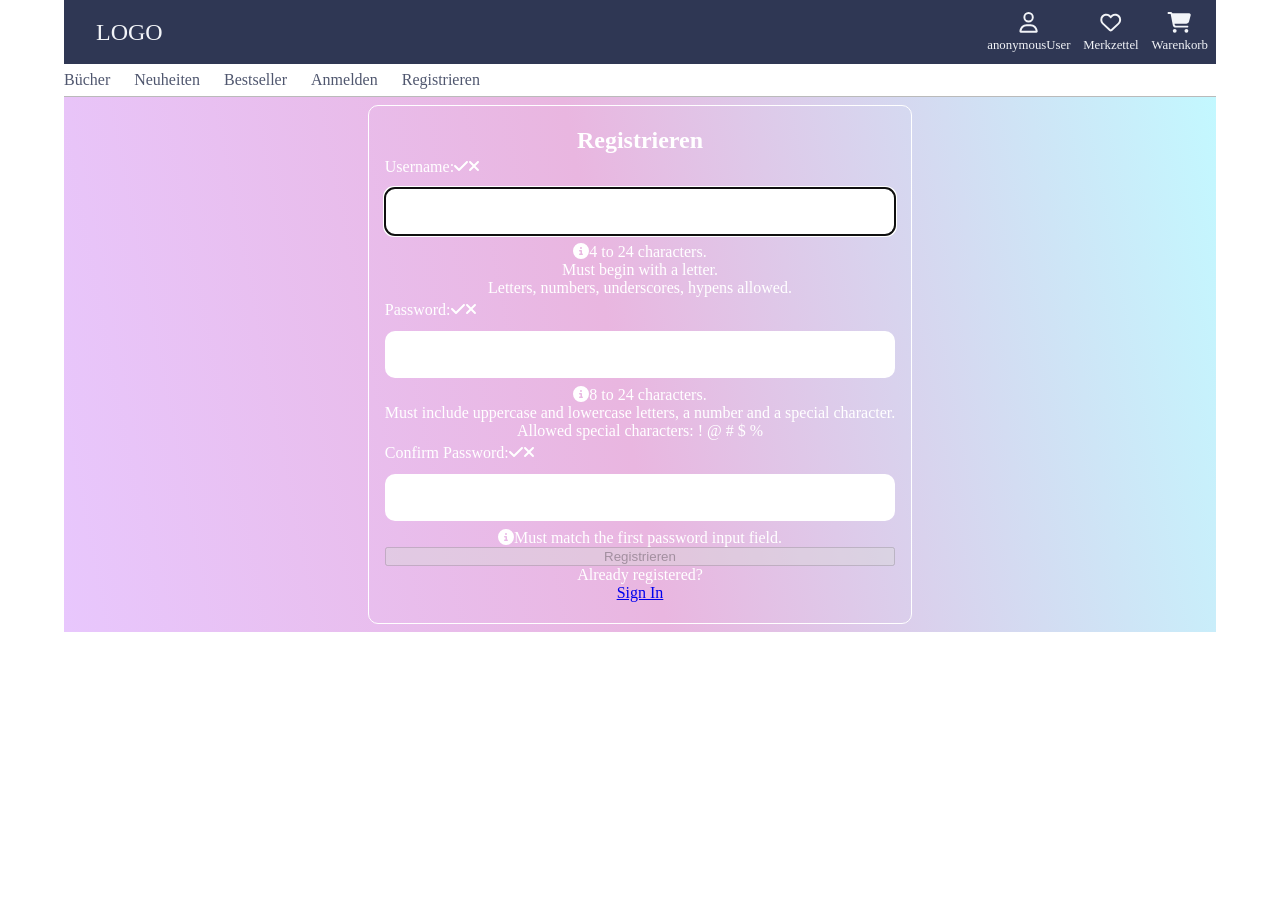
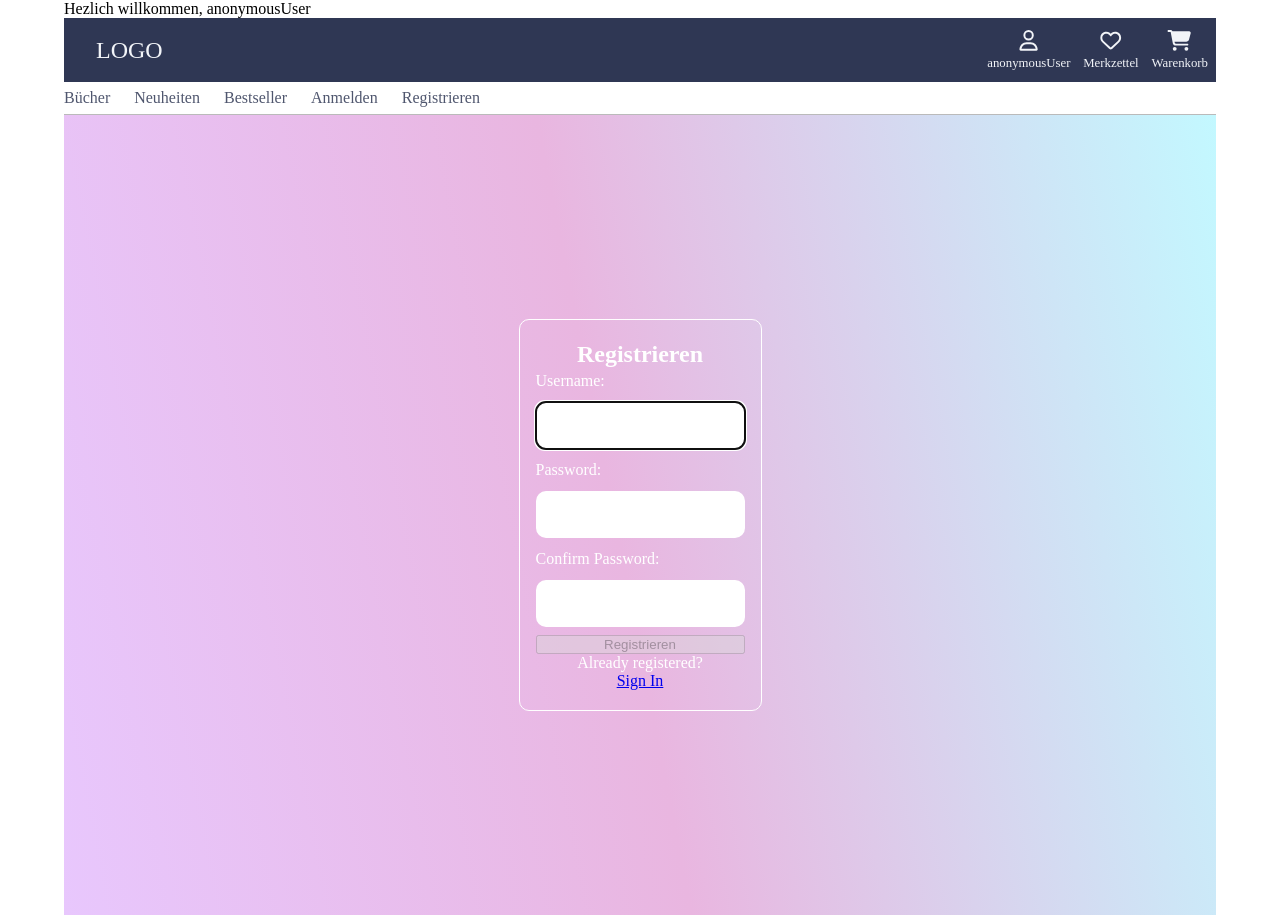
Before and after one commit to Galina-S/bookstore-final-project, a React (Vite) app: page /register in a window 1280 px wide. Before the commit the page ends 800 px from the top, so only its background shows below. Built offline with nearby package versions, Linux system fonts and the light colour scheme; no server answers.

Commit message:
Conflikt is resolved

```diff
--- a/components/axios.jsx
+++ b/components/axios.jsx
@@ -1,5 +1,4 @@
 import axios from "axios";
-
 
 const instance = axios.create({
     baseURL: 'http://localhost:3005'
--- a/package.json
+++ b/package.json
@@ -11,10 +11,14 @@
   },
   "dependencies": {
     "@fortawesome/fontawesome-svg-core": "^6.3.0",
-    "@fortawesome/free-regular-svg-icons": "^6.3.0",
     "@fortawesome/free-solid-svg-icons": "^6.3.0",
     "@fortawesome/react-fontawesome": "^0.2.0",
+    "@fortawesome/free-regular-svg-icons": "^6.3.0",
+
     "axios": "^1.3.2",
+    "i": "^0.3.7",
+    "lodash-es": "^4.17.21",
+    "npm": "^9.5.0",
     "react": "^18.2.0",
     "react-dom": "^18.2.0",
     "react-fragment": "^1.0.0",
--- a/src/App.jsx
+++ b/src/App.jsx
@@ -1,13 +1,21 @@
+import './App.scss';
+//import './App.css';
 
-import './App.scss';
+
 import { NavbarPage } from './pages/NavbarPage';
+import { useContext } from 'react';
+import { AppContext } from './AppContext';
 
 //const baseUrl = import.meta.env.VITE_BACKEND_URL;
 
 function App() {
+ const { currentUser } = useContext(AppContext);
 
   return (
     <div className="App">
+      <div className= "userArea">
+        Hezlich willkommen, {currentUser.username}
+      </div>
       <NavbarPage/>
     </div>
   )
--- a/src/App.scss
+++ b/src/App.scss
@@ -28,3 +28,102 @@
     color: rgb(50, 50, 50);
   }
 }
+
+
+
+.container {
+  display: flex;
+  flex-direction: column;
+  min-height: 100vh;
+  color: white;
+  align-items: center;
+  justify-content: center;
+  background-image: linear-gradient(79deg, #e8c7fd, #e9b6e0 48%, #c3f8ff);
+}
+.auth-form-container, .login-form, .register-form {
+  display: flex;
+  flex-direction: column;
+  text-align: center;
+}
+@media screen and (min-width: 600px) {
+  .auth-form-container {
+    padding: 5rem;
+    border: 1px solid white;
+    border-radius: 10px;
+    margin: 0.5rem;
+  }
+}
+
+label {
+  text-align: left;
+  padding: 0.25rem 0;
+}
+
+input {
+  margin: 0.5rem 0;
+  padding: 1rem;
+  border: none;
+  border-radius: 10px;
+}
+
+.btn-login, .btn-register, .link-btn {
+  border: none;
+  background-color: white;
+  padding: 20px;
+  border-radius: 10px;
+  cursor: pointer;
+  color: rgb(73, 3, 73);
+}
+
+.link-btn {
+  background: none;
+  color: white;
+  text-decoration: underline;
+
+}
+
+.instructions {
+  font-size: 0.75rem;
+  border-radius: 0.5rem;
+  background: rgb(4, 105, 131);
+  color: #fff;
+  padding: 0.25rem;
+  position: relative;
+  bottom: -10px;
+}
+
+
+.instructions > svg {
+  margin-right: 0.25rem;
+}
+
+.offscreen {
+  position: absolute;
+  left: -9999px;
+}
+
+.hide {
+  display: none;
+}
+
+.valid {
+  color: rgb(85, 167, 85);
+  margin-left: 0.25rem;
+}
+
+.invalid {
+  color: rgb(233, 66, 66);
+  margin-left: 0.25rem;
+}
+
+.errmsg {
+  background-color: lightpink;
+  color: firebrick;
+  font-weight: bold;
+  padding: 0.5rem;
+  margin-bottom: 0.5rem;
+}
+
+div.message {
+  color: rgb(255, 27, 27);
+}
```
Also changed, not shown: 1 other file (tests, documents, lock files or other folders).
